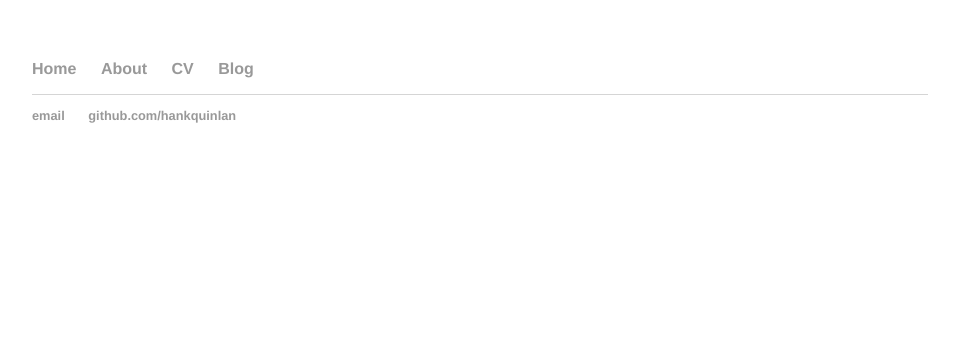
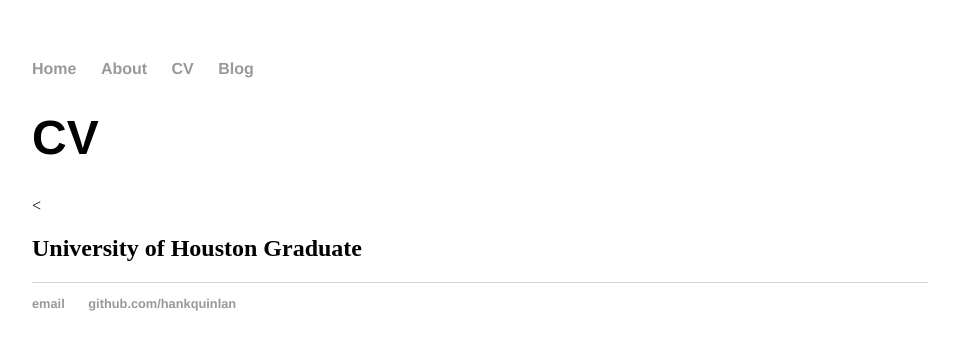
Before and after one commit to johnsungholee/johnsungholee.github.io, a Jekyll site: the page built from cv/index.html, in a window 1280 px wide. Shown: the top 350 px of the page, without its empty margins (160-1119 px from the left). Built offline with Jekyll 4.4.1, drawn with Linux system fonts in a browser that asks for light colours.

Commit message:
Update index.html

```diff
--- a/cv/index.html
+++ b/cv/index.html
@@ -2,3 +2,6 @@
 layout: default
 title: CV
 ---
+
+<h1>CV</h1>
+<<h2>University of Houston Graduate</h2>
```
